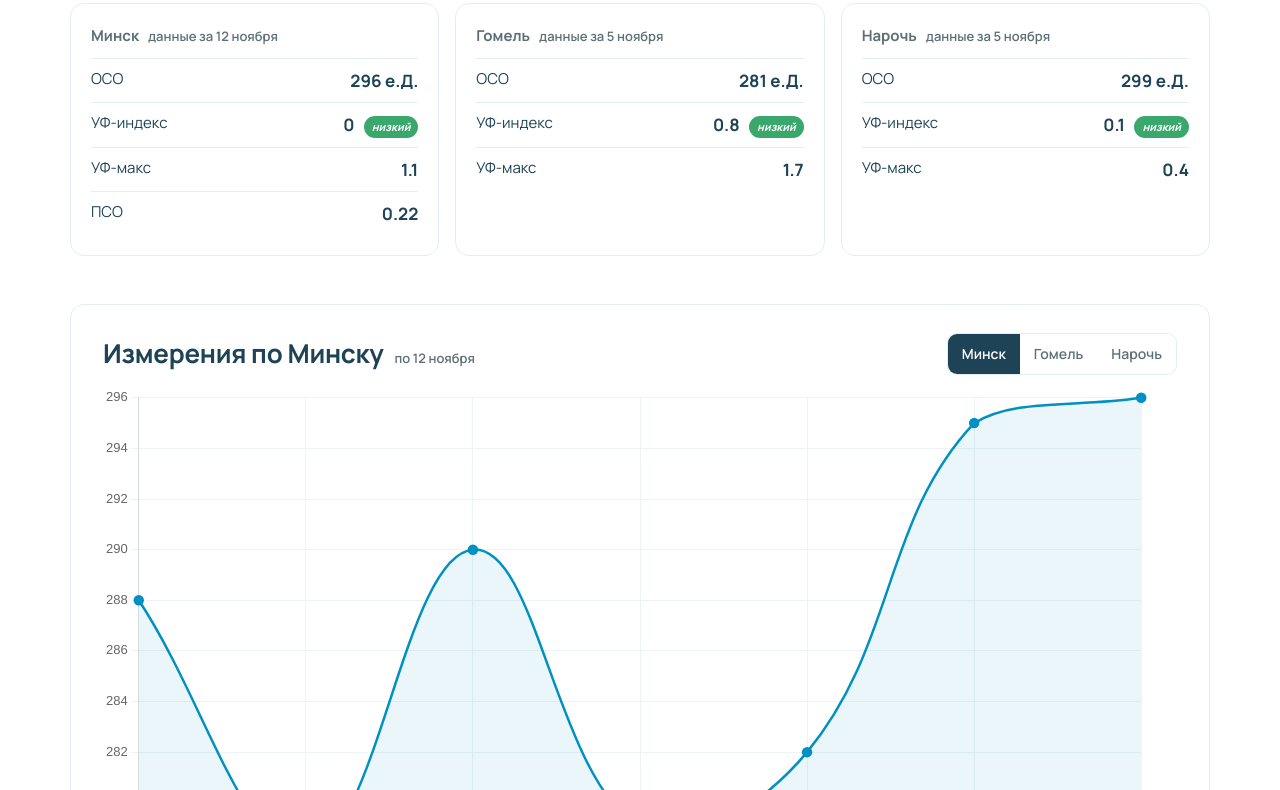
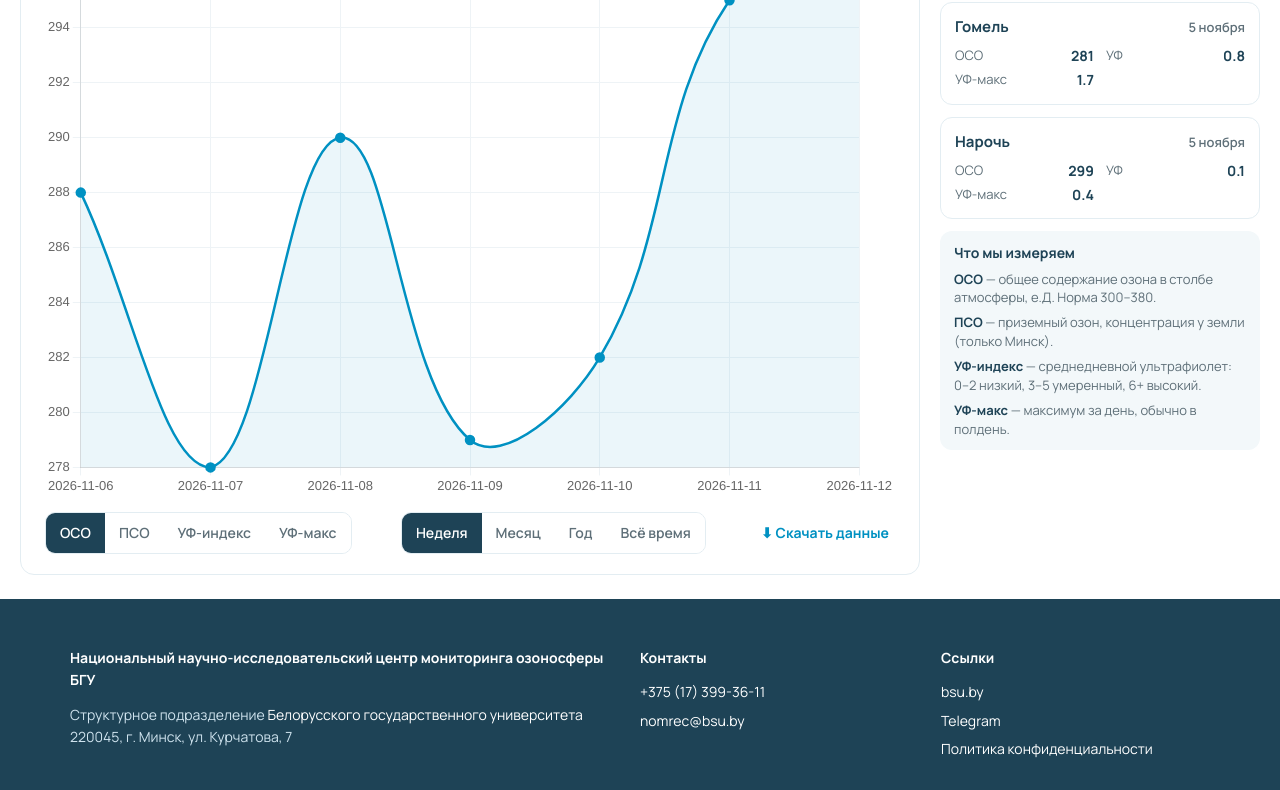
Before and after one commit to silkov78/ozone-new, a plain HTML site: page observations.html in a window 1280 px wide. Shown: the part 201-991 px from the top of the page. Drawn offline with nearby package versions, Linux system fonts and the light colour scheme.

Commit message:
feat: one-screen observations layout, Minsk-only hero chart with stations summary
Co-Authored-By: Claude Opus 5.5 <noreply@anthropic.com>

```diff
--- a/assets/style.css
+++ b/assets/style.css
@@ -269,3 +269,39 @@ button.chip{font-family:inherit;cursor:pointer;color:var(--ink)}
 .station .asof{color:#a9c4d3;margin:0;font-size:12px;font-weight:600}
 .station h3{display:flex;justify-content:space-between;align-items:baseline;gap:8px}
 @media(max-width:860px){.today{grid-template-columns:1fr}}
+
+/* hero summary */
+.summary{background:rgba(8,26,38,.45);backdrop-filter:blur(6px);border:1px solid rgba(255,255,255,.14);border-radius:var(--radius);padding:22px 24px;display:flex;flex-direction:column;gap:14px}
+.summary h3{font-size:15px;color:var(--sky);font-weight:700}
+.summary p{font-size:15px;line-height:1.6;color:#dbe9f1}
+.summary b{color:#fff}
+.stations{list-style:none;padding:0;display:grid;gap:8px;border-top:1px solid rgba(255,255,255,.1);padding-top:14px}
+.stations li{display:grid;grid-template-columns:14px 1fr auto;align-items:center;gap:8px;font-size:14px}
+.stations small{color:#a9c4d3}
+.dot{width:8px;height:8px;border-radius:50%;background:#a9c4d3;opacity:.6}
+.dot.live{background:#3ad38b;opacity:1;box-shadow:0 0 0 4px rgba(58,211,139,.18)}
+.summary .more{margin-top:auto;color:#fff;font-weight:700;font-size:14px}
+
+/* observations: всё на одном экране */
+.obs-page{padding:20px 0 24px}
+.obs-page .container{max-width:1360px}
+.obs-layout{display:grid;grid-template-columns:1fr 320px;gap:20px;height:calc(100vh - 68px - 44px);min-height:560px}
+.obs-layout .panel{display:flex;flex-direction:column;padding:20px 24px;min-height:0}
+.obs-layout .chart-box{flex:1;min-height:0;height:auto}
+.obs-layout .chart-head h1{font-size:24px;margin:0}
+.obs-layout .chart-ctrl{justify-content:space-between;align-items:center;margin-top:14px}
+.obs-aside{display:flex;flex-direction:column;gap:12px;min-height:0;overflow:auto}
+.st-card{border:1px solid var(--line);border-radius:12px;padding:12px 14px;background:#fff;cursor:pointer;transition:border-color .15s}
+.st-card:hover{border-color:var(--accent)}
+.st-card.on{border-color:var(--accent-2);box-shadow:0 0 0 1px var(--accent-2)}
+.st-card h3{font-size:15px;display:flex;justify-content:space-between;align-items:baseline;margin-bottom:6px}
+.st-card .kv{display:grid;grid-template-columns:1fr 1fr;gap:2px 12px;font-size:13px;color:var(--muted)}
+.st-card .kv b{color:var(--ink);font-size:14px;float:right}
+.glossary{background:var(--bg-soft);border-radius:12px;padding:12px 14px;font-size:13px;line-height:1.45;color:var(--muted);display:grid;gap:6px}
+.glossary h3{font-size:14px;color:var(--ink)}
+.glossary b{color:var(--ink)}
+.export-link{font-weight:700;color:var(--accent-2);background:none;border:0;cursor:pointer;font:inherit;font-size:14px;font-weight:700}
+.export-box{display:none;gap:10px;align-items:flex-end;flex-wrap:wrap;margin-top:12px;padding-top:12px;border-top:1px solid var(--line)}
+.export-box.open{display:flex}
+@media(max-width:960px){.obs-layout{grid-template-columns:1fr;height:auto}.obs-layout .chart-box{height:420px;flex:none}}
+.station.main{display:flex;flex-direction:column}.station.main .spark{flex:1;min-height:150px;height:auto}
--- a/observations.html
+++ b/observations.html
@@ -6,51 +6,42 @@
 <link rel="icon" type="image/png" sizes="32x32" href="assets/img/brand/favicon-32.png">
 <link rel="apple-touch-icon" sizes="180x180" href="assets/img/brand/favicon-180.png">
 <link rel="manifest" href="assets/img/brand/site.webmanifest">
-<link rel="stylesheet" href="assets/style.css?v=7">
+<link rel="stylesheet" href="assets/style.css?v=9">
 <script src="https://cdnjs.cloudflare.com/ajax/libs/Chart.js/4.4.1/chart.umd.min.js"></script>
 </head><body>
-<div id="header"></div><script src="assets/layout.js?v=7"></script>
+<div id="header"></div><script src="assets/layout.js?v=9"></script>
 
-<section style="padding-bottom:24px"><div class="container">
-  <h1 style="margin:8px 0 24px">Наблюдения</h1>
-  <div class="obs-cards" id="cards"></div>
-</div></section>
-
-<section style="padding-top:24px" id="download"><div class="container">
-  <div class="panel big-chart">
+<section class="obs-page"><div class="container"><div class="obs-layout">
+  <div class="panel">
     <div class="chart-head">
-      <h2 id="chart-title"></h2>
+      <h1 id="chart-title"></h1>
       <div class="seg" id="city"><button data-c="minsk" class="on">Минск</button><button data-c="homel">Гомель</button><button data-c="naroch">Нарочь</button></div>
     </div>
     <div class="chart-box"><canvas id="chart"></canvas></div>
     <div class="chart-ctrl">
-      <div class="seg" id="param">
-        <button data-p="total_ozone" class="on">ОСО</button><button data-p="surface_ozone">ПСО</button><button data-p="total_uvi">УФ-индекс</button><button data-p="max_uvi">УФ-макс</button></div>
-      <div class="seg" id="range">
-        <button data-d="7" class="on">Неделя</button><button data-d="30">Месяц</button><button data-d="365">Год</button><button data-d="0">Всё время</button></div>
+      <div class="seg" id="param"><button data-p="total_ozone" class="on">ОСО</button><button data-p="surface_ozone">ПСО</button><button data-p="total_uvi">УФ-индекс</button><button data-p="max_uvi">УФ-макс</button></div>
+      <div class="seg" id="range"><button data-d="7" class="on">Неделя</button><button data-d="30">Месяц</button><button data-d="365">Год</button><button data-d="0">Всё время</button></div>
+      <button class="export-link" id="exp-toggle">⬇ Скачать данные</button>
     </div>
-    <details class="export">
-      <summary>Скачать данные</summary>
-      <div class="filters">
-        <label class="field">С<input type="date" id="from"></label>
-        <label class="field">По<input type="date" id="to"></label>
-        <button class="btn btn-primary" id="csv">⬇ CSV</button>
-        <a class="btn btn-ghost" href="#">⬇ XLSX</a>
-        <span class="muted" style="font-size:14px">Все пункты и параметры за период</span>
-      </div>
-    </details>
+    <div class="export-box" id="exp">
+      <label class="field">С<input type="date" id="from"></label>
+      <label class="field">По<input type="date" id="to"></label>
+      <button class="btn btn-primary" id="csv">CSV</button>
+      <a class="btn btn-ghost" href="#">XLSX</a>
+      <span class="muted" style="font-size:13px">все пункты и параметры</span>
+    </div>
   </div>
-</div></section>
-
-<section class="section-soft"><div class="container">
-  <h2>Что мы измеряем</h2>
-  <div class="info-grid">
-    <div class="obs-card"><h3>ОСО</h3><p>Общее содержание озона в столбе атмосферы, в единицах Добсона (е.Д.). Норма для Беларуси — 300–380 е.Д.</p></div>
-    <div class="obs-card"><h3>УФ-индекс</h3><p>Среднедневной индекс ультрафиолетового излучения. 0–2 низкий, 3–5 умеренный, 6+ высокий.</p></div>
-    <div class="obs-card"><h3>УФ-макс</h3><p>Максимальное за день значение УФ-индекса, обычно около полудня.</p></div>
-    <div class="obs-card"><h3>ПСО</h3><p>Приземный озон — концентрация озона у поверхности земли (только Минск).</p></div>
-  </div>
-</div></section>
+  <aside class="obs-aside">
+    <div id="cards" style="display:grid;gap:12px"></div>
+    <div class="glossary">
+      <h3>Что мы измеряем</h3>
+      <div><b>ОСО</b> — общее содержание озона в столбе атмосферы, е.Д. Норма 300–380.</div>
+      <div><b>ПСО</b> — приземный озон, концентрация у земли (только Минск).</div>
+      <div><b>УФ-индекс</b> — среднедневной ультрафиолет: 0–2 низкий, 3–5 умеренный, 6+ высокий.</div>
+      <div><b>УФ-макс</b> — максимум за день, обычно в полдень.</div>
+    </div>
+  </aside>
+</div></div></section>
 
 <div id="footer"></div>
 <script>
@@ -60,15 +51,13 @@ const NAMES = { minsk: "Минск", homel: "Гомель", naroch: "Нароч
 const PARAM = { total_ozone: "ОСО (е.Д.)", surface_ozone: "ПСО", total_uvi: "УФ-индекс", max_uvi: "УФ-макс" };
 
 // карточки: у каждого пункта своя дата последних данных
-$("cards").innerHTML = Object.keys(NAMES).map(k => {
+function renderCards() { $("cards").innerHTML = Object.keys(NAMES).map(k => {
   const oz = lastOf("total_ozone_" + k), uv = lastOf("total_uvi_" + k), mx = lastOf("max_uvi_" + k), so = lastOf("surface_ozone_" + k);
   const [c, l] = uviClass(uv.value);
-  return `<div class="obs-card"><h3>${NAMES[k]} <span class="asof">данные за ${shortDate(oz.date)}</span></h3>
-  <div class="row"><span>ОСО</span><b>${oz.value} е.Д.</b></div>
-  <div class="row"><span>УФ-индекс</span><b>${uv.value} <i class="uvi-badge ${c}">${l}</i></b></div>
-  <div class="row"><span>УФ-макс</span><b>${mx.value}</b></div>
-  ${so ? `<div class="row"><span>ПСО</span><b>${so.value}</b></div>` : ""}</div>`;
-}).join("");
+  return `<div class="st-card ${k === city ? "on" : ""}" onclick="document.querySelector('#city [data-c=${k}]').click()">
+  <h3>${NAMES[k]} <span class="asof">${shortDate(oz.date)}</span></h3>
+  <div class="kv"><span>ОСО <b>${oz.value}</b></span><span>УФ <b>${uv.value}</b></span><span>УФ-макс <b>${mx.value}</b></span>${so ? `<span>ПСО <b>${so.value}</b></span>` : ""}</div></div>`;
+}).join(""); }
 
 let city = "minsk", param = "total_ozone", days = 7, chart;
 const seg = (id, fn) => document.querySelectorAll(`#${id} button`).forEach(b => b.onclick = () => {
@@ -80,13 +69,14 @@ seg("param", d => param = d.p);
 seg("range", d => days = +d.d);
 
 function render() {
+  renderCards();
   // ПСО есть только у Минска
   document.querySelector('#param [data-p="surface_ozone"]').disabled = city !== "minsk";
   if (city !== "minsk" && param === "surface_ozone") { param = "total_ozone"; document.querySelectorAll("#param button").forEach(x => x.classList.toggle("on", x.dataset.p === param)); }
   const key = param + "_" + city, lo = lastOf(key);
   // период отсчитываем от последней даты, за которую у пункта есть данные
   const rows = OBS.slice(0, lo.i + 1).slice(days ? -days : 0);
-  $("chart-title").innerHTML = `Измерения по ${CITY[city]} <span class="asof">по ${shortDate(lo.date)}</span>`;
+  $("chart-title").innerHTML = `${NAMES[city]} · ${PARAM[param]} <span class="asof">по ${shortDate(lo.date)}</span>`;
   chart?.destroy();
   chart = new Chart($("chart"), {
     type: "line",
@@ -100,6 +90,7 @@ function render() {
   });
 }
 $("to").value = OBS[OBS.length - 1].date; $("from").value = OBS[OBS.length - 30].date;
+$("exp-toggle").onclick = () => $("exp").classList.toggle("open");
 $("csv").onclick = () => downloadCSV(OBS.filter(r => r.date >= $("from").value && r.date <= $("to").value));
 render();
 </script>
```
Also changed, not shown: about.html (+2 -2 lines), documents.html (+2 -2 lines), index.html (+14 -5 lines), news-item.html (+2 -2 lines), news.html (+2 -2 lines), team-member.html (+2 -2 lines).
